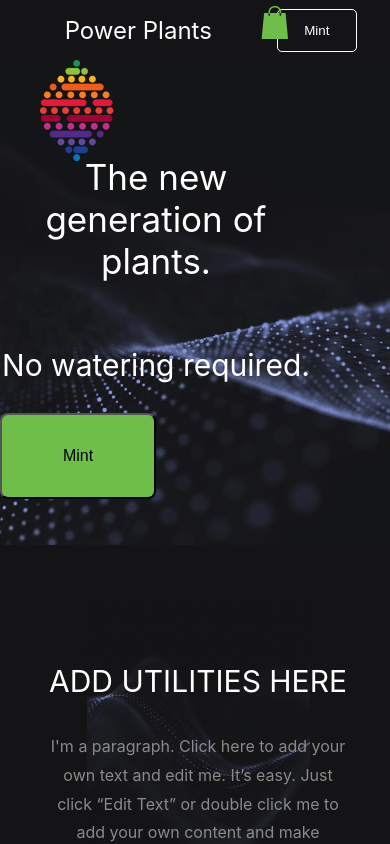
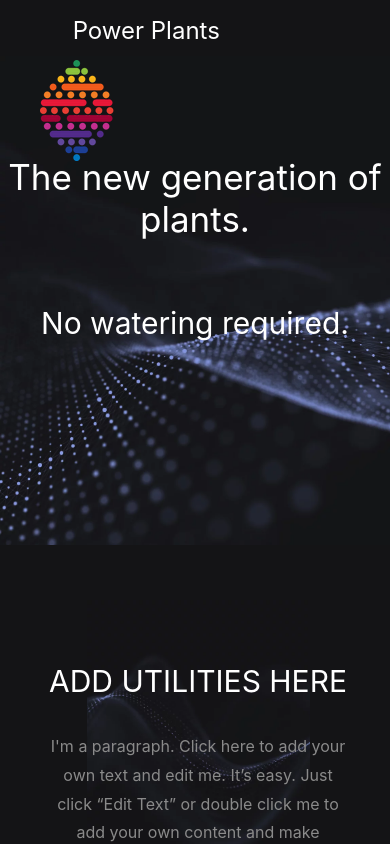
Before and after one commit to akachi1409/wix-frontend, a React (Create React App) app: page / in a window 390 px wide. Shown: the top 844 px of the page. Built offline with nearby package versions, Linux system fonts and the light colour scheme.

Commit message:
update header in mobile

```diff
--- a/src/components/header/header.css
+++ b/src/components/header/header.css
@@ -102,16 +102,13 @@
 }
 
 .header_content_text_content{
-    /* padding-top: 2em; */
     font-size: 30px;
     color:white;
 }
 .header_content_text_mint{
     background-color: rgb(112,190,74);
-    /* width: 100%;  */
     font-size: 16px;
     margin: auto;
-    /* margin: 4em auto 4em 0em; */
     padding: 1em 3em;
     border-radius: 8px;
 }
@@ -145,7 +142,6 @@
     }
     .header_content_text{
         display: flex;
-        width: 80%;
         flex-direction: column;
         text-align: center;
         padding-bottom: 1em;
@@ -157,15 +153,11 @@
         font-size:35px;
         text-align: center;
         color:white;
+        margin: auto;
     }
 
     .header_content_text_mint{
-        background-color: rgb(112,190,74);
-        width: 50%;
-        font-size: 16px;
-        border-radius: 8px;
-        padding: 2em;
-        margin: 0em;
+        display: none;
     }
 
     .header_menu_section{
@@ -179,19 +171,11 @@
     }
 
     .mint_button{
-        flex:1;
-        background-color:transparent;
-        color:white;
-        border: solid white 1px;
-        margin: auto;
-        padding: 1em 2em;
-        border-radius: 5px;
+        display: none;
     }
 
     .header_cart{
-        position: relative;
-        left: -96px;
-        top: -10px;
+        display: none;
     }
 
     .logo_img{
```
